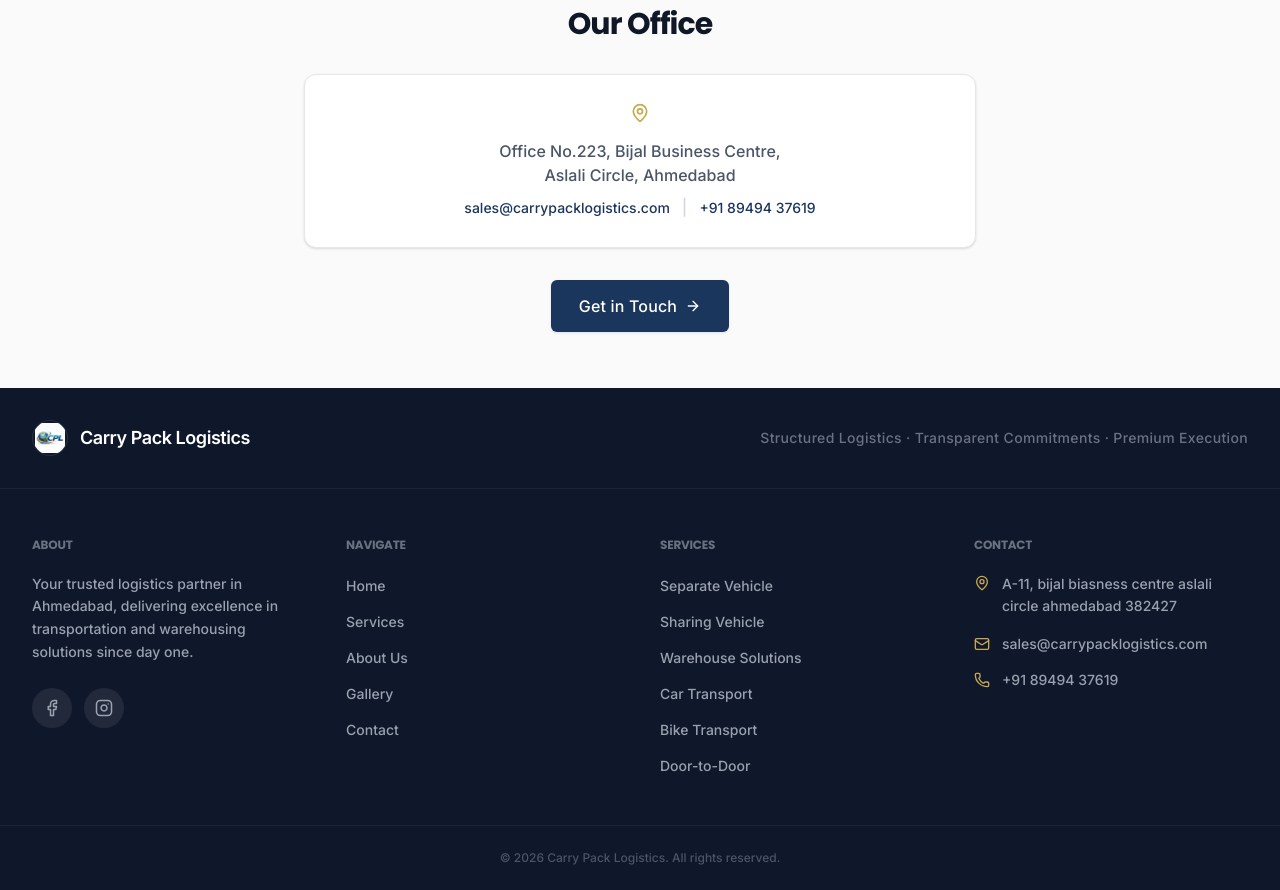
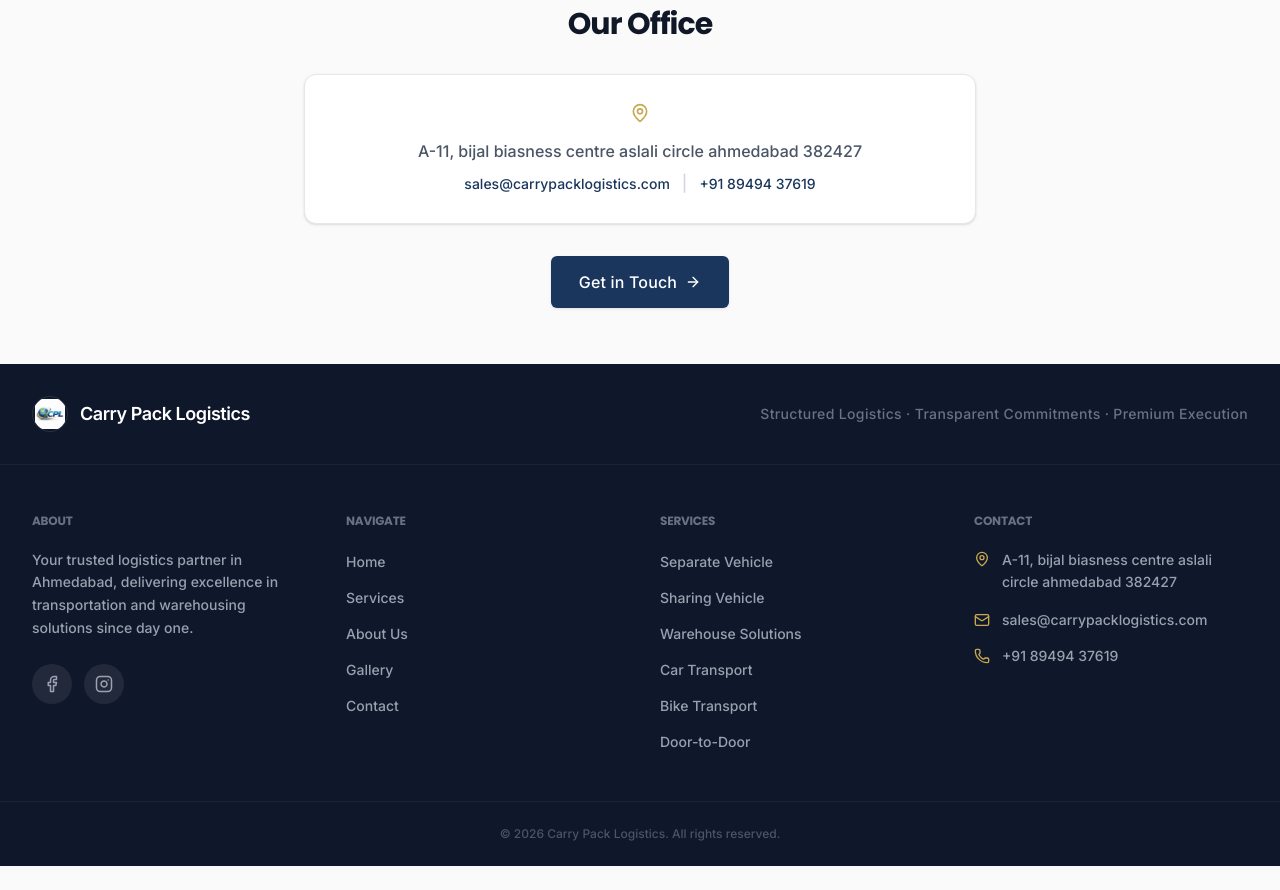
Before and after one commit to amrahulsaini/carrypacklogistics, a Next.js app: page /about in a window 1280 px wide. Shown: the part 2040-2930 px from the top of the page. After the commit the page ends 2906 px from the top, so only its background shows below. Built offline with nearby package versions, Linux system fonts and the light colour scheme.

Commit message:
fix: update about page address

```diff
--- a/app/about/page.tsx
+++ b/app/about/page.tsx
@@ -151,8 +151,7 @@
             <div className="bg-white rounded-xl p-7 border border-gray-200 shadow-sm">
               <MapPin size={20} className="text-[#c8a951] mx-auto mb-4" />
               <p className="text-gray-600 mb-2">
-                Office No.223, Bijal Business Centre,<br />
-                Aslali Circle, Ahmedabad
+                A-11, bijal biasness centre aslali circle ahmedabad 382427
               </p>
               <a href="mailto:sales@carrypacklogistics.com" className="text-[#1a365d] text-sm font-medium hover:underline underline-offset-4">
                 sales@carrypacklogistics.com
```
